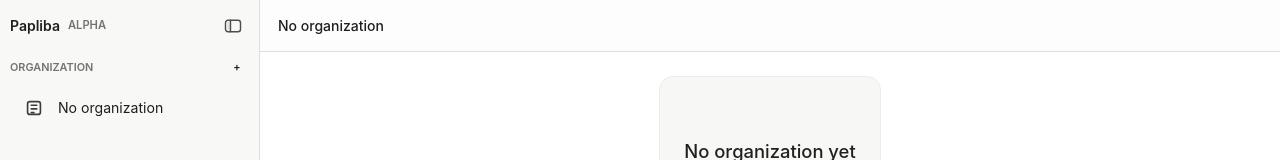
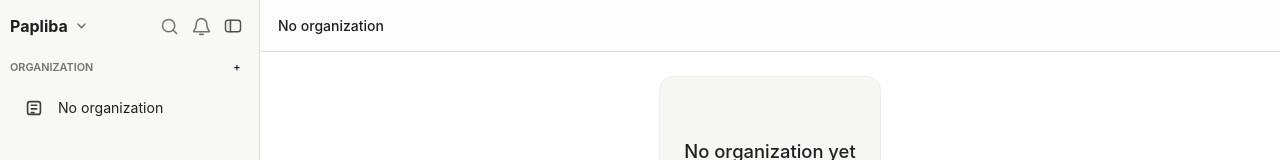
Before and after one commit to sunnybharne/papliba, a Next.js app in the folder src/Papliba.Web/: page /app in a window 1280 px wide. Shown: the top 160 px of the page. Built offline with nearby package versions, Linux system fonts and the light colour scheme.

Commit message:
style: add sidebar global header

```diff
--- a/src/Papliba.Web/src/app/app/_components/Sidebar.tsx
+++ b/src/Papliba.Web/src/app/app/_components/Sidebar.tsx
@@ -55,8 +55,23 @@ export function Sidebar({
       <div className="brand-row">
         <div className="brand-name">
           <strong>Papliba</strong>
-          <span>alpha</span>
+          <ChevronDownIcon />
         </div>
+        <div className="brand-actions">
+          <button
+            aria-label="Global search"
+            className="brand-icon-button"
+            type="button"
+          >
+            <SearchIcon />
+          </button>
+          <button
+            aria-label="Notifications"
+            className="brand-icon-button"
+            type="button"
+          >
+            <BellIcon />
+          </button>
           <button
             aria-label={isSidebarOpen ? "Collapse sidebar" : "Open sidebar"}
             className="sidebar-toggle"
@@ -65,6 +80,7 @@ export function Sidebar({
           >
             <SidebarToggleIcon isOpen={isSidebarOpen} />
           </button>
+        </div>
       </div>
 
       <section className="sidebar-section">
@@ -210,7 +226,7 @@ function EmptyOrganizationRow({
   if (!isSidebarOpen) {
     return (
       <button
-        aria-label="Open sidebar"
+        aria-label="Open organizations"
         className="organization-empty"
         onClick={onOpenSidebar}
         type="button"
@@ -378,6 +394,47 @@ function SidebarToggleIcon({ isOpen }: { isOpen: boolean }) {
   );
 }
 
+function ChevronDownIcon() {
+  return (
+    <svg
+      aria-hidden="true"
+      className="brand-chevron-icon"
+      fill="none"
+      viewBox="0 0 24 24"
+    >
+      <path d="m7 10 5 5 5-5" />
+    </svg>
+  );
+}
+
+function SearchIcon() {
+  return (
+    <svg
+      aria-hidden="true"
+      className="brand-action-icon"
+      fill="none"
+      viewBox="0 0 24 24"
+    >
+      <circle cx="11" cy="11" r="7" />
+      <path d="m16 16 4 4" />
+    </svg>
+  );
+}
+
+function BellIcon() {
+  return (
+    <svg
+      aria-hidden="true"
+      className="brand-action-icon"
+      fill="none"
+      viewBox="0 0 24 24"
+    >
+      <path d="M18 9a6 6 0 0 0-12 0c0 7-3 7-3 9h18c0-2-3-2-3-9Z" />
+      <path d="M10 21h4" />
+    </svg>
+  );
+}
+
 type SidebarItemIconName = "organization" | "project";
 
 function SidebarItemIcon({ name }: { name: SidebarItemIconName }) {
--- a/src/Papliba.Web/src/app/globals.css
+++ b/src/Papliba.Web/src/app/globals.css
@@ -147,26 +147,59 @@ a {
   align-items: center;
   justify-content: space-between;
   gap: 8px;
-  min-height: 26px;
+  min-height: 32px;
 }
 
 .brand-name {
   display: flex;
   align-items: center;
-  gap: 8px;
+  gap: 5px;
   min-width: 0;
+  color: var(--text);
 }
 
 .brand-name strong {
-  color: var(--text);
-  font-weight: 600;
-}
-
-.brand-name span {
-  color: var(--muted);
-  font-size: 0.7rem;
-  font-weight: 600;
-  text-transform: uppercase;
+  overflow: hidden;
+  font-size: 1rem;
+  font-weight: 650;
+  text-overflow: ellipsis;
+  white-space: nowrap;
+}
+
+.brand-actions {
+  display: flex;
+  align-items: center;
+  gap: 2px;
+}
+
+.brand-icon-button {
+  display: grid;
+  width: 30px;
+  height: 30px;
+  place-items: center;
+  border: 0;
+  border-radius: 9px;
+  color: var(--muted);
+  background: transparent;
+}
+
+.brand-action-icon {
+  width: 21px;
+  height: 21px;
+  stroke: currentColor;
+  stroke-width: 1.75;
+  stroke-linecap: round;
+  stroke-linejoin: round;
+}
+
+.brand-chevron-icon {
+  width: 17px;
+  height: 17px;
+  color: var(--muted);
+  stroke: currentColor;
+  stroke-width: 2;
+  stroke-linecap: round;
+  stroke-linejoin: round;
 }
 
 .organization-search,
@@ -268,6 +301,7 @@ a {
 }
 
 .icon-button:hover,
+.brand-icon-button:hover,
 .sidebar-toggle:hover,
 .thread-item:hover,
 .account-button:hover,
@@ -653,6 +687,7 @@ a {
 }
 
 .sidebar[data-open="false"] .brand-name,
+.sidebar[data-open="false"] .brand-icon-button,
 .sidebar[data-open="false"] .section-title,
 .sidebar[data-open="false"] .organization-empty div,
 .sidebar[data-open="false"] .organization-text,
```
Also changed, not shown: 1 other file (tests, documents, lock files or other folders). Lines whose indentation alone changed are shown as unchanged.
